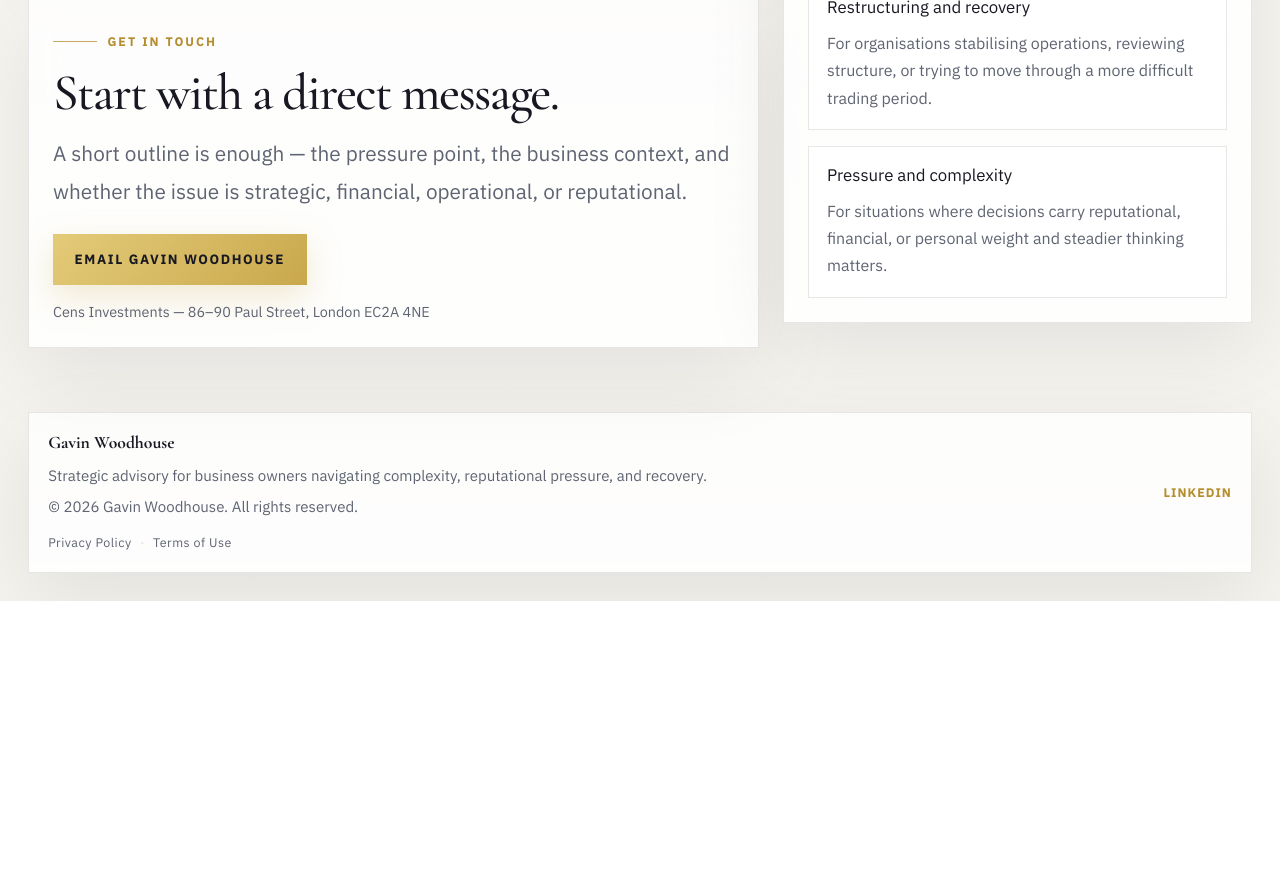
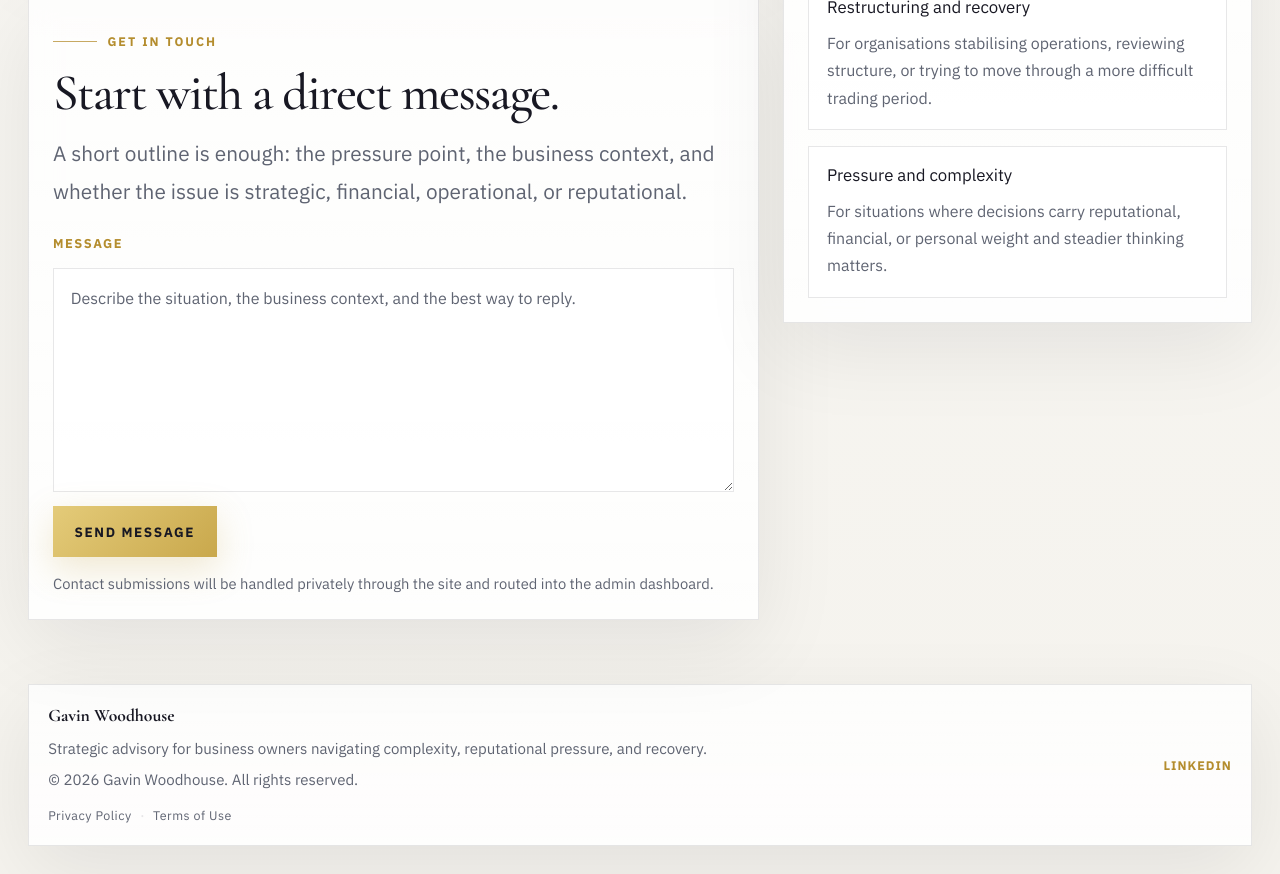
Before and after one commit to BlackBoxEngineering/gavin, a Next.js app: page /contact in a window 1280 px wide. Shown: the part 1120-1994 px from the top of the page. Before the commit the page ends 1721 px from the top, so only its background shows below. Built offline with nearby package versions, Linux system fonts and the light colour scheme.

Commit message:
step 1: replace Todo with ContactSubmission data schema

```diff
--- a/src/app/contact/page.tsx
+++ b/src/app/contact/page.tsx
@@ -54,21 +54,29 @@ export default function Contact() {
               Start with a direct message.
             </h2>
             <p className="lede" style={{ marginTop: "1rem" }}>
-              A short outline is enough — the pressure point, the business
+              A short outline is enough: the pressure point, the business
               context, and whether the issue is strategic, financial,
               operational, or reputational.
             </p>
-            <div style={{ marginTop: "1.5rem", display: "grid", gap: "1rem" }}>
-              <a
-                href="mailto:gavin@censinvestments.co.uk"
-                className="button-primary"
-                style={{ display: "inline-flex", width: "fit-content" }}
-              >
-                Email Gavin Woodhouse
-              </a>
-              <p style={{ margin: 0, color: "var(--text-muted)", fontSize: "0.9rem" }}>
-                Cens Investments &mdash; 86&ndash;90 Paul Street, London EC2A 4NE
-              </p>
+            <div className="contact-intake">
+              <label className="form-label" htmlFor="contact-message">
+                Message
+              </label>
+              <textarea
+                id="contact-message"
+                className="form-textarea"
+                rows={7}
+                placeholder="Describe the situation, the business context, and the best way to reply."
+              />
+              <div className="contact-intake-actions">
+                <button type="button" className="button-primary">
+                  Send Message
+                </button>
+                <p className="form-note">
+                  Contact submissions will be handled privately through the
+                  site and routed into the admin dashboard.
+                </p>
+              </div>
             </div>
           </section>
         </div>
--- a/src/app/globals.css
+++ b/src/app/globals.css
@@ -336,6 +336,55 @@ button {
   color: var(--accent-strong);
 }
 
+.contact-intake {
+  display: grid;
+  gap: 0.9rem;
+  margin-top: 1.5rem;
+}
+
+.contact-intake-actions {
+  display: grid;
+  gap: 0.9rem;
+  justify-items: start;
+}
+
+.form-label {
+  font-size: 0.8rem;
+  font-weight: 700;
+  letter-spacing: 0.12em;
+  text-transform: uppercase;
+  color: var(--accent-strong);
+}
+
+.form-textarea {
+  width: 100%;
+  min-height: 11rem;
+  padding: 1rem 1.05rem;
+  border: 1px solid var(--border);
+  border-radius: 0;
+  background: color-mix(in srgb, var(--surface-strong) 82%, transparent);
+  color: var(--text);
+  font: inherit;
+  line-height: 1.7;
+  resize: vertical;
+  outline: none;
+}
+
+.form-textarea::placeholder {
+  color: var(--text-muted);
+}
+
+.form-textarea:focus {
+  border-color: color-mix(in srgb, var(--accent) 55%, var(--border));
+}
+
+.form-note {
+  margin: 0;
+  color: var(--text-muted);
+  font-size: 0.92rem;
+  line-height: 1.6;
+}
+
 .page-hero {
   padding: clamp(0.8rem, 3vw, 2rem) 0 1rem;
 }
```
Also changed, not shown: 1 other file (tests, documents, lock files or other folders).
